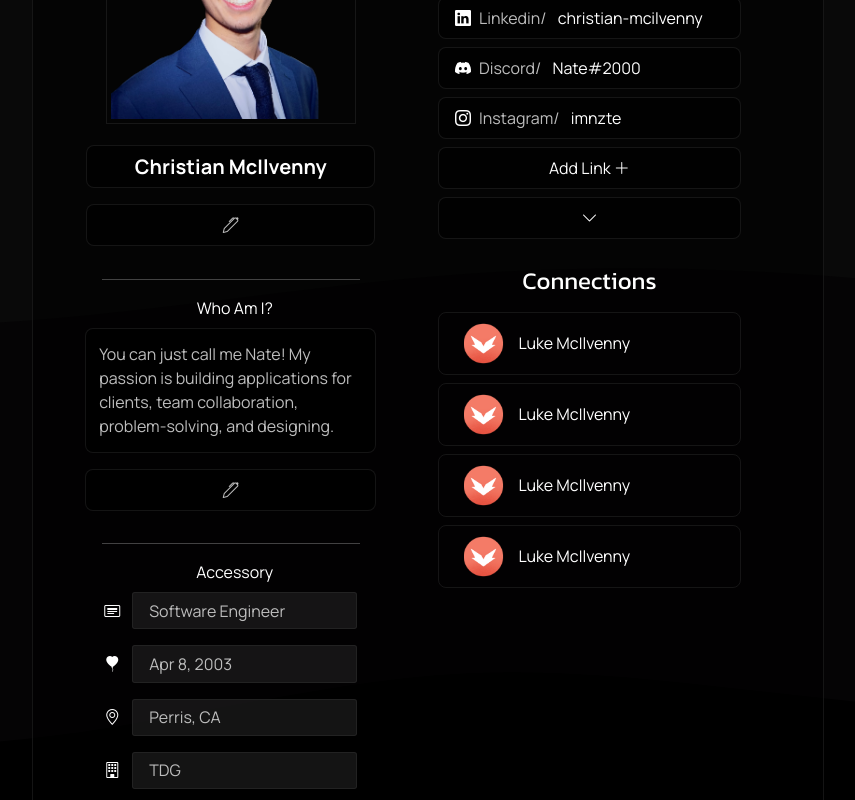
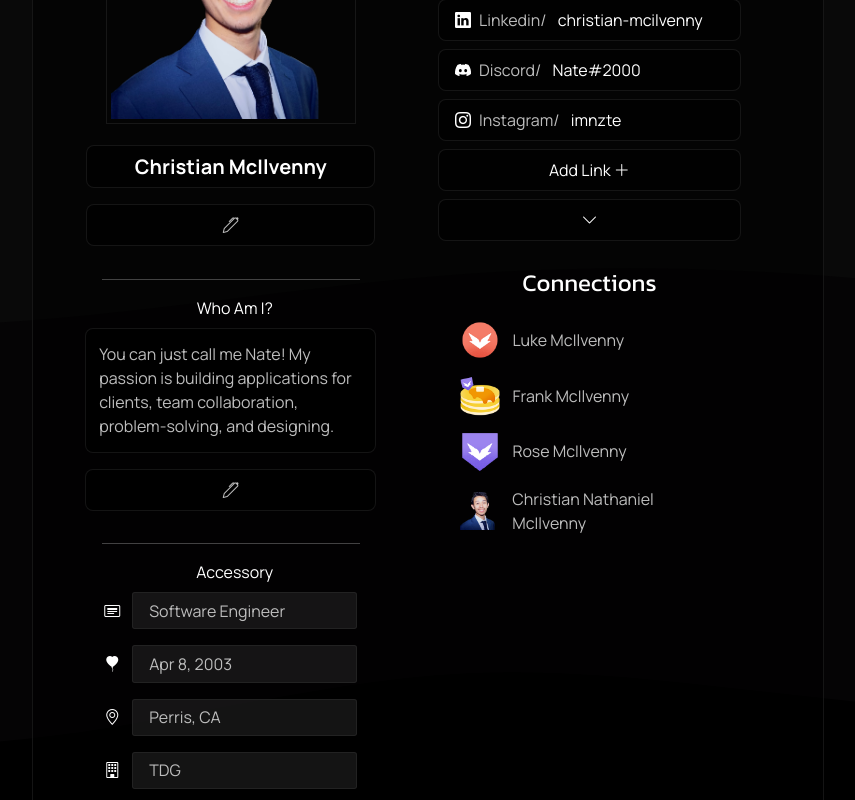
Before and after one commit to TDG-Org/Statue-Status, a React (Create React App) app in the folder client/: page /profile in a window 1280 px wide. Shown: the part 1046-1846 px from the top of the page, without its empty margins (422-1277 px from the left). Built offline with nearby package versions, Linux system fonts and the light colour scheme.

Commit message:
added more data and styled the peers in the statue

```diff
--- a/client/src/components/Statue/Profile Statue/Secondary/ProfileStatueConnections.jsx
+++ b/client/src/components/Statue/Profile Statue/Secondary/ProfileStatueConnections.jsx
@@ -28,51 +28,48 @@ const ProfileStatueConnections = () => {
           <i className="bi bi-x-lg statue-peer-x"></i>
         </div>
 
-
       {/* peer  */}
       <div className="statue-peer">
         {/* Image  */}
         <div className="statue-peer-img-wrapper">
-          <img src={Brilliance} alt="" />
+          <img src={Pancake} alt="" />
         </div>
         {/* Name  */}
         <div className="statue-peer-name-wrapper">
           <a href="" className="statue-peer-name">
-            Luke McIlvenny
+            Frank McIlvenny
           </a>
         </div>
           {/* The X button  */}
           <i className="bi bi-x-lg statue-peer-x"></i>
         </div>
 
-
         {/* peer  */}
        <div className="statue-peer">
         {/* Image  */}
         <div className="statue-peer-img-wrapper">
-          <img src={Brilliance} alt="" />
+          <img src={Bravery} alt="" />
         </div>
         {/* Name  */}
         <div className="statue-peer-name-wrapper">
           <a href="" className="statue-peer-name">
-            Luke McIlvenny
+            Rose McIlvenny
           </a>
         </div>
           {/* The X button  */}
           <i className="bi bi-x-lg statue-peer-x"></i>
       </div>
 
-
       {/* peer  */}
       <div className="statue-peer">
         {/* Image  */}
         <div className="statue-peer-img-wrapper">
-          <img src={Brilliance} alt="" />
+          <img src={NatePfp} alt="" />
         </div>
         {/* Name  */}
         <div className="statue-peer-name-wrapper">
           <a href="" className="statue-peer-name">
-            Luke McIlvenny
+            Christian Nathaniel McIlvenny
           </a>
         </div>
           {/* The X button  */}
--- a/client/src/sass/components/Profile Statue/ConnectionsComp.scss
+++ b/client/src/sass/components/Profile Statue/ConnectionsComp.scss
@@ -12,6 +12,8 @@
         flex-wrap: wrap;
         justify-content: center;
         padding: .5rem;
+        margin-top: .5rem;
+
 
         // a peer
         .statue-peer {
@@ -19,14 +21,13 @@
           position: relative;
           flex-direction: row;
           align-items: center;
-          border-radius: 8px;
-          padding: .5rem .65rem;
+          padding: .2rem .65rem;
           margin: .25rem;
-          border: 1px solid $low-dark-clr;
           width: 80%;
+          border-bottom: 1px solid transparent;
 
           .statue-peer-img-wrapper {
-            width: 45px;
+            width: 40px;
             margin: 0 .75rem;
             img {
               width: 100%;
@@ -34,10 +35,10 @@
           }
           .statue-peer-name-wrapper {
             .statue-peer-name {
-              color: $light-clr;
+              color: $mid-light-clr;
               &:hover {
                 color: $second-clr;
-                text-decoration: underline;
+                text-decoration: underline !important;
               }
             }
           }
@@ -45,7 +46,6 @@
           .statue-peer-x {
             display: none;
             position: absolute;
-            // top: .5rem;
             right: .5rem;
             &:hover {
               cursor: pointer;
@@ -54,6 +54,7 @@
           }
 
           &:hover {
+            border-bottom: 1px solid $low-dark-clr;
             .statue-peer-x {
               display: block;
             }
--- a/client/src/sass/components/Profile Statue/ProfileStatue.scss
+++ b/client/src/sass/components/Profile Statue/ProfileStatue.scss
@@ -300,7 +300,7 @@
     .secondary-sect {
       width: 55%;
       h4 {
-        margin: .75rem 0 .25rem 0 !important;
+        margin: .75rem 0 .35rem 0 !important;
       }
       .social-list {
         margin: 0;
```
Lines whose indentation alone changed are shown as unchanged.
